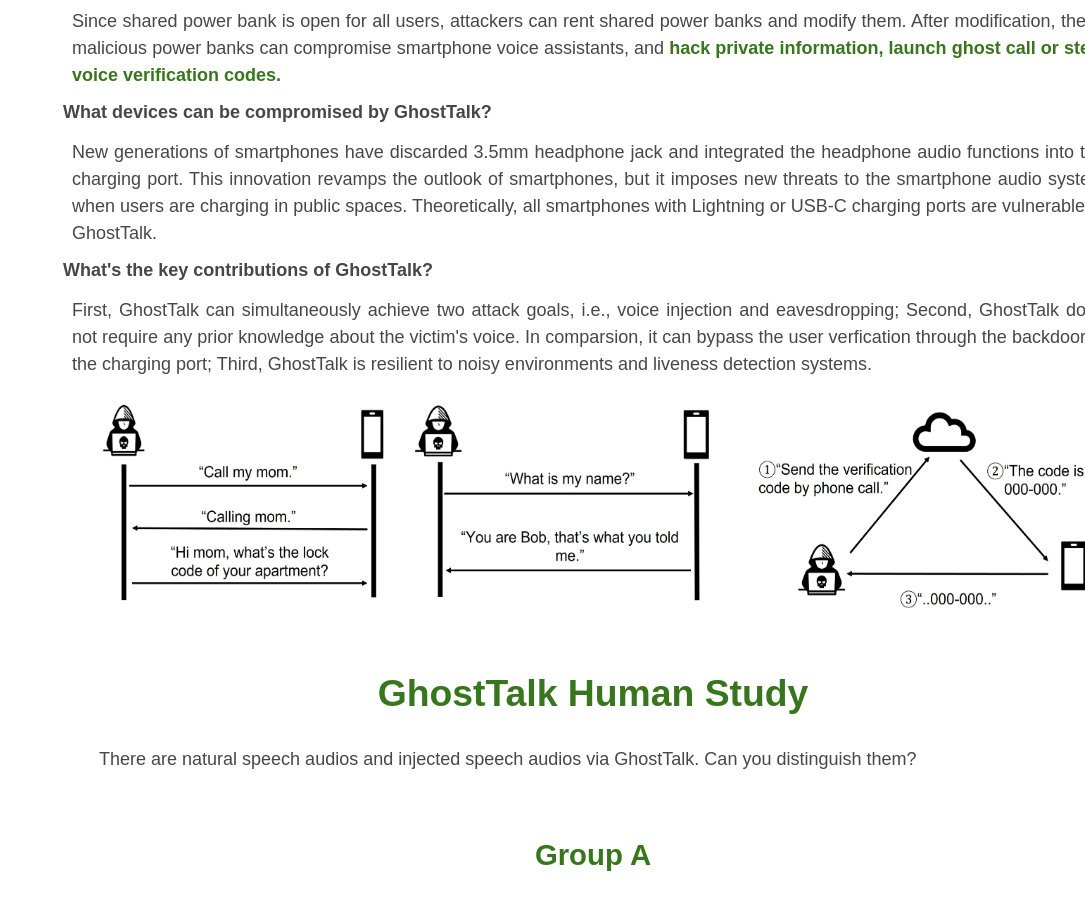
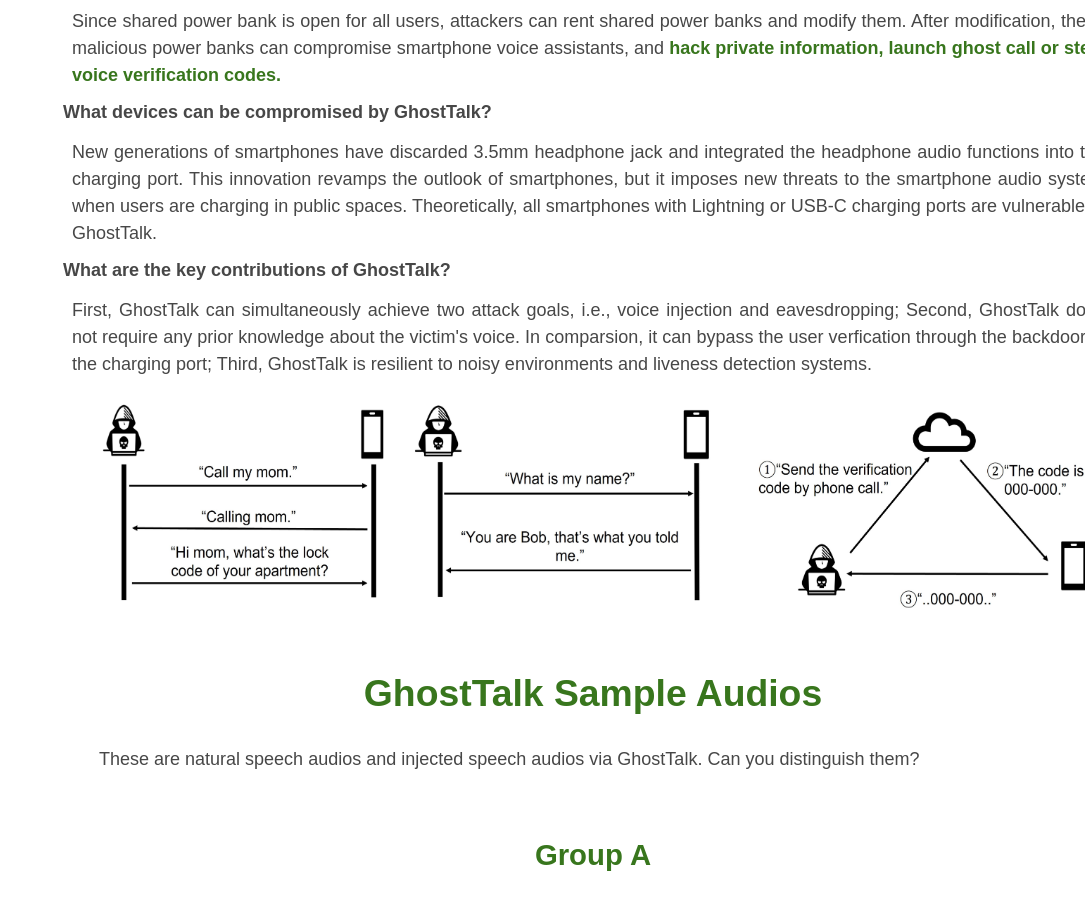
Before and after one commit to GhostTalkAttack/GhostTalkAttack.github.io, a Jekyll site: the page built from index.md, in a window 1280 px wide and 900 px high, scrolled down 549 px. Shown: the whole window, without its empty margins (195-1280 px from the left). Built offline with Jekyll 4.4.1, drawn with Linux system fonts in a browser that asks for light colours.

Commit message:
Update default.html

```diff
--- a/_layouts/default.html
+++ b/_layouts/default.html
@@ -50,7 +50,7 @@
 					<p class="answer">
 						New generations of smartphones have discarded 3.5mm headphone jack and integrated the headphone audio functions into the charging port. This innovation revamps the outlook of smartphones, but it imposes new threats to the smartphone audio system when users are charging in public spaces. Theoretically, all smartphones with Lightning or USB-C charging ports are vulnerable to GhostTalk.
 					</p>
-					<b>What's the key contributions of GhostTalk?</b>
+					<b>What are the key contributions of GhostTalk?</b>
 					<p class="answer">
 						First, GhostTalk can simultaneously achieve two attack goals, i.e., voice injection and eavesdropping; Second, GhostTalk does not require any prior knowledge about the victim's voice. In comparsion, it can bypass the user verfication through the backdoor in the charging port; Third, GhostTalk is resilient to noisy environments and liveness detection systems.
 					</p>
@@ -58,9 +58,9 @@
 						<img src="assets/scenarios.jpg" width="1000px" height="220px">
 					</div>
 
-					<h2>GhostTalk Human Study</h2>
+					<h2>GhostTalk Sample Audios</h2>
 					<div class ="boxed">
-						<p> There are natural speech audios and injected speech audios via GhostTalk. Can you distinguish them?
+						<p> These are natural speech audios and injected speech audios via GhostTalk. Can you distinguish them?
 						</p>
 					</div>
 
```
